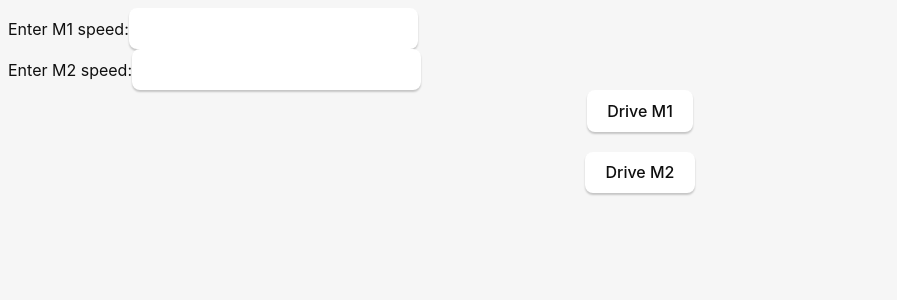
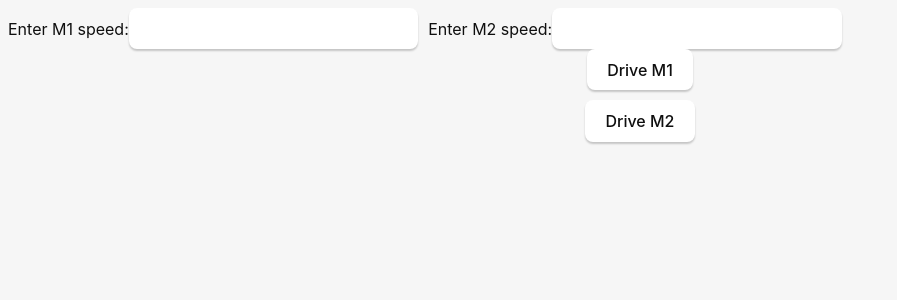
Before and after one commit to lazytatzv/motion_studio, a React (Vite) app: page / in a window 1280 px wide. Shown: the top 300 px of the page, without its empty margins (0-897 px from the left). Built offline with nearby package versions, Linux system fonts and the light colour scheme.

Commit message:
fix flexbox of inputs and add Makefile for dev

```diff
--- a/src/App.css
+++ b/src/App.css
@@ -46,10 +46,19 @@
   justify-content: center;
 }
 
-.motor_buttons {
+.motorspeed-input {
+  display: flex;
+  flex-direction: row;
+  gap: 10px;
+  align-items: center; /* 縦位置をそろえる */
+  /*width: 300px;*/
+}
+
+
+.motor-buttons {
   display: flex;
   flex-direction: column;
-  gap: 20px;
+  gap: 10px;
 }
 
 a {
--- a/src/App.tsx
+++ b/src/App.tsx
@@ -36,28 +36,30 @@ function App() {
   return (
     <main>
       {/* モーターのスピード値を受け付ける */}
-      <div>
-        <label> Enter M1 speed:
+      <div className="motorspeed-input">
+        <div>
+          <label htmlFor="m1"> Enter M1 speed:</label>
           <input
+            id="m1"
             type="number" // text以外にあるのか？
             value={motorSpeedM1}
             onChange={(e) => setMotorSpeedM1(e.target.value === "" ? "" : Number(e.target.value))}
           />
-        </label>
-      </div>
+        </div>
 
-      <div>
-        <label> Enter M2 speed:
+        <div>
+          <label htmlFor="m2"> Enter M2 speed:</label>
           <input
+            id="m2"
             type="number"
             value={motorSpeedM2}
             onChange={(e) => setMotorSpeedM2(e.target.value === "" ? "" : Number(e.target.value))}
           />
-        </label>
+        </div>
       </div>
 
       {/* 駆動用ボタン */}
-      <div className="motor_buttons">
+      <div className="motor-buttons">
         <button onClick={handleForwardM1}>Drive M1</button>
         <button onClick={handleForwardM2}>Drive M2</button>
       </div>
```
Also changed, not shown: 1 other file (tests, documents, lock files or other folders).
